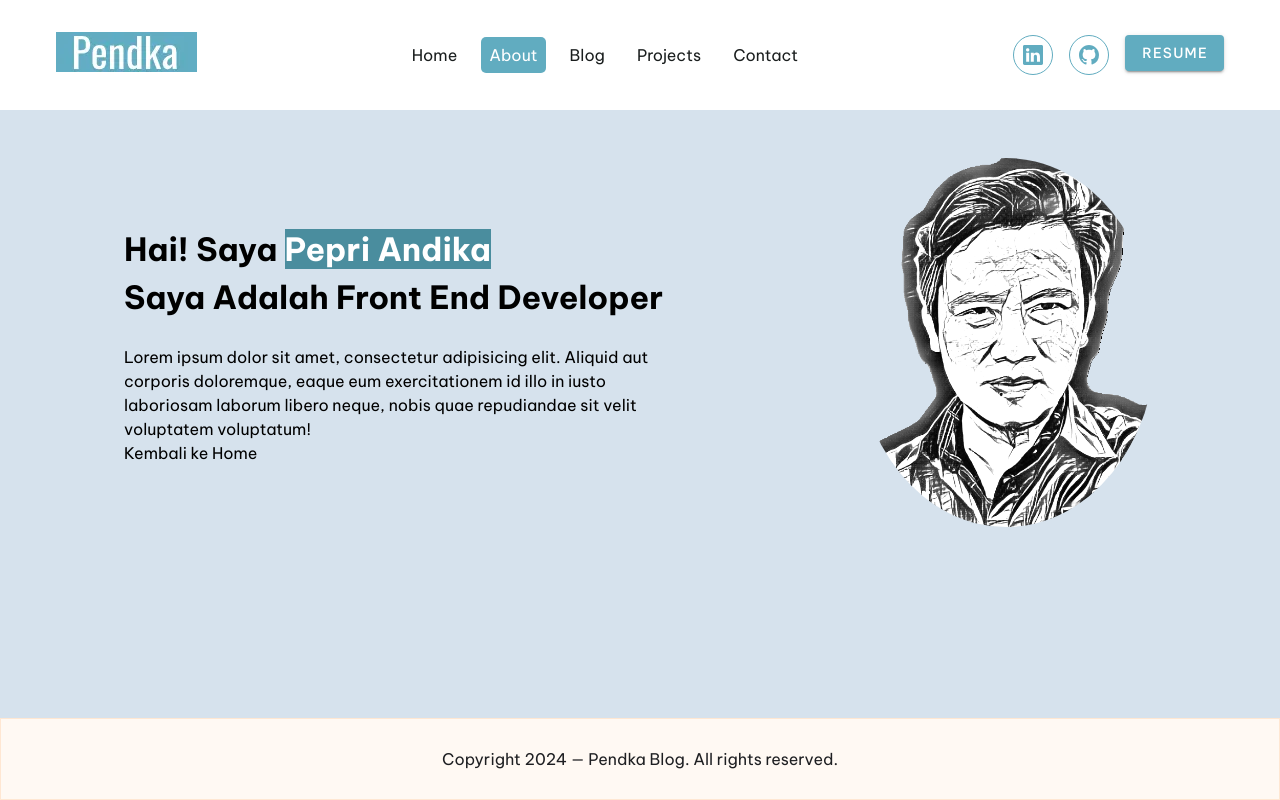
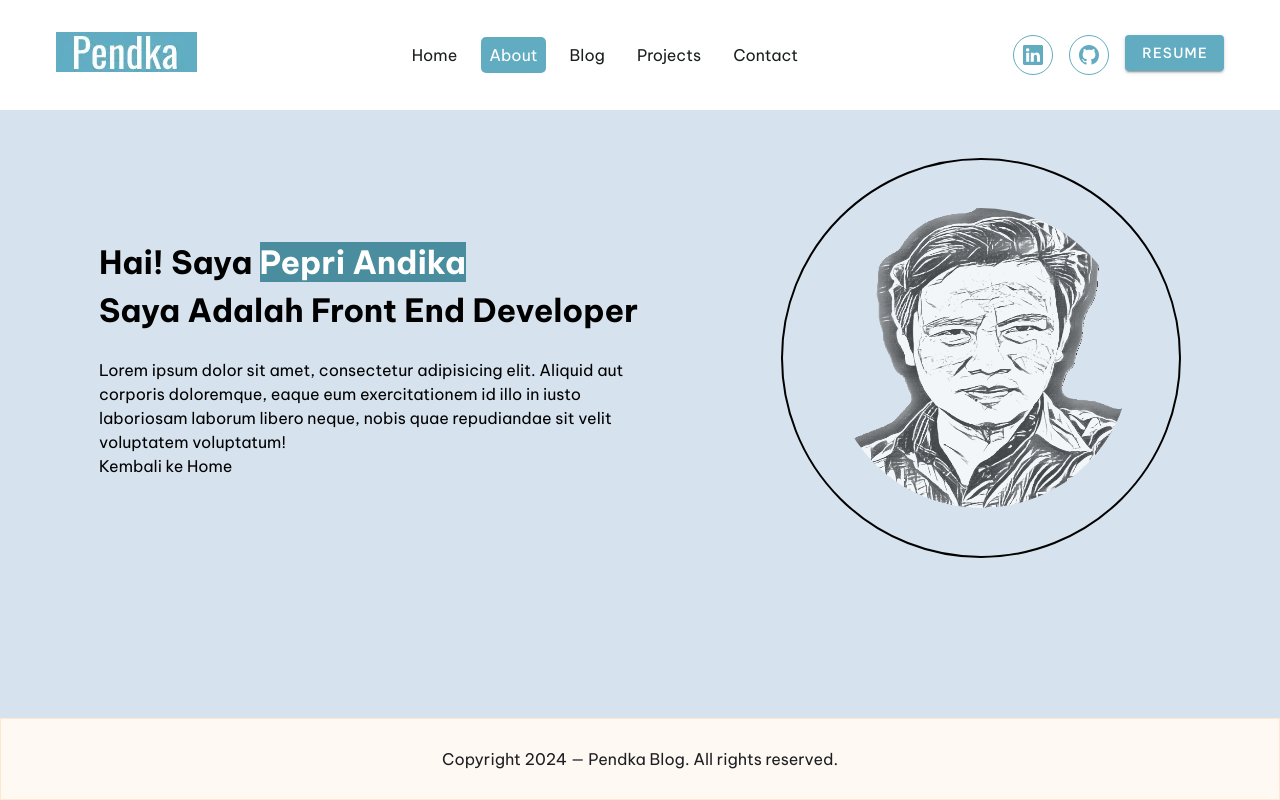
Before and after one commit to pepriandika/my-blog, a Vue app: page /about in a window 1280 px wide. Built offline with nearby package versions, Linux system fonts and the light colour scheme.

Commit message:
Add Photo in AboutMe page

```diff
--- a/src/assets/Articles.json
+++ b/src/assets/Articles.json
@@ -31,7 +31,7 @@
   }
 ,
   {
-    "id": 3,
+    "id": 4,
     "imageSrc": "https://pepriandika.me/wp-content/uploads/2024/06/asset11-1024x768.png",
     "title": "Setup Awal NeoVim di Windows",
     "author": "pepriandika",
--- a/src/pages/About.vue
+++ b/src/pages/About.vue
@@ -1,26 +1,36 @@
 <script setup>
 import { useRouter } from 'vue-router';
 
-const router = useRouter();
+const router=useRouter();
 
-const goContact = () => {
-  router.push('/contact'); // Kembali ke halaman sebelumnya
+const goContact=() => {
+  router.push('/contact');
 };
 </script>
 
 <template>
   <v-container>
     <v-row class="justify-space-around">
-      <v-col align-self="center" :cols="6">
-        <h1>Hai! Saya <span style="background-color: #4a8d9e; color: white;"> Pepri Andika </span><br/> Saya Adalah Front End Developer</h1>
-        <br/>
-        <p>Lorem ipsum dolor sit amet, consectetur adipisicing elit. Aliquid aut corporis doloremque, eaque eum exercitationem id illo in iusto laboriosam laborum libero neque, nobis quae repudiandae sit velit voluptatem voluptatum!</p>
+      <v-col
+        align-self="center"
+        :cols="6"
+      >
+        <h1>Hai! Saya <span style="background-color: #4a8d9e; color: white;"> Pepri Andika </span><br /> Saya Adalah
+          Front End Developer</h1>
+        <br />
+        <p>Lorem ipsum dolor sit amet, consectetur adipisicing elit. Aliquid aut corporis doloremque, eaque eum
+          exercitationem id illo in iusto laboriosam laborum libero neque, nobis quae repudiandae sit velit voluptatem
+          voluptatum!</p>
         <button @click="goContact">Kembali ke Home</button>
       </v-col>
-
       <v-col class="about-photo ">
-        <div class="border-photo"><img src="../assets/peps-ton.png" alt="My Photo" class="my-photo" width="638" height="784"></div>
-
+        <div class="border-photo"><img
+            src="../assets/peps-ton.png"
+            alt="My Photo"
+            class="my-photo"
+            width="638"
+            height="784"
+          ></div>
       </v-col>
     </v-row>
   </v-container>
@@ -28,20 +38,40 @@ const goContact = () => {
 </template>
 
 <style scoped>
-  .about-photo{
+.about-photo {
   flex-grow: 0;
-    border-radius: 2px!important;
+  border-radius: 2px !important;
   border-color: #4a8d9e;
 }
 
-  .my-photo{
+.border-photo {
+  position: relative;
+  width: 400px;
+  height: 400px;
+  border: 2px black solid;
+  display: flex;
+  /* Gunakan Flexbox */
+  justify-content: center;
+  /* Pusatkan secara horizontal */
+  align-items: center;
+  /* Pusatkan secara vertikal */
   border-radius: 50%;
-    border: 2px #1a1e1e;
-    width: 300px;
-    height: auto;
+  /* Pastikan gambar tidak keluar dari lingkaran */
 }
 
-  .my-photo:hover{
+.my-photo {
+  position: absolute;
+  border-radius: 50%;
+  width: 300px;
+  height: 300px;
+  /* Sesuaikan tinggi dengan lebar untuk menjaga proporsi */
+  transition: all 0.1s ease-in-out;
+  /* Animasi hover */
+  opacity: 70%;
+}
 
+.my-photo:hover {
+  width: 400px;
+  height: 400px;
 }
 </style>
```
Lines whose indentation alone changed are shown as unchanged.
